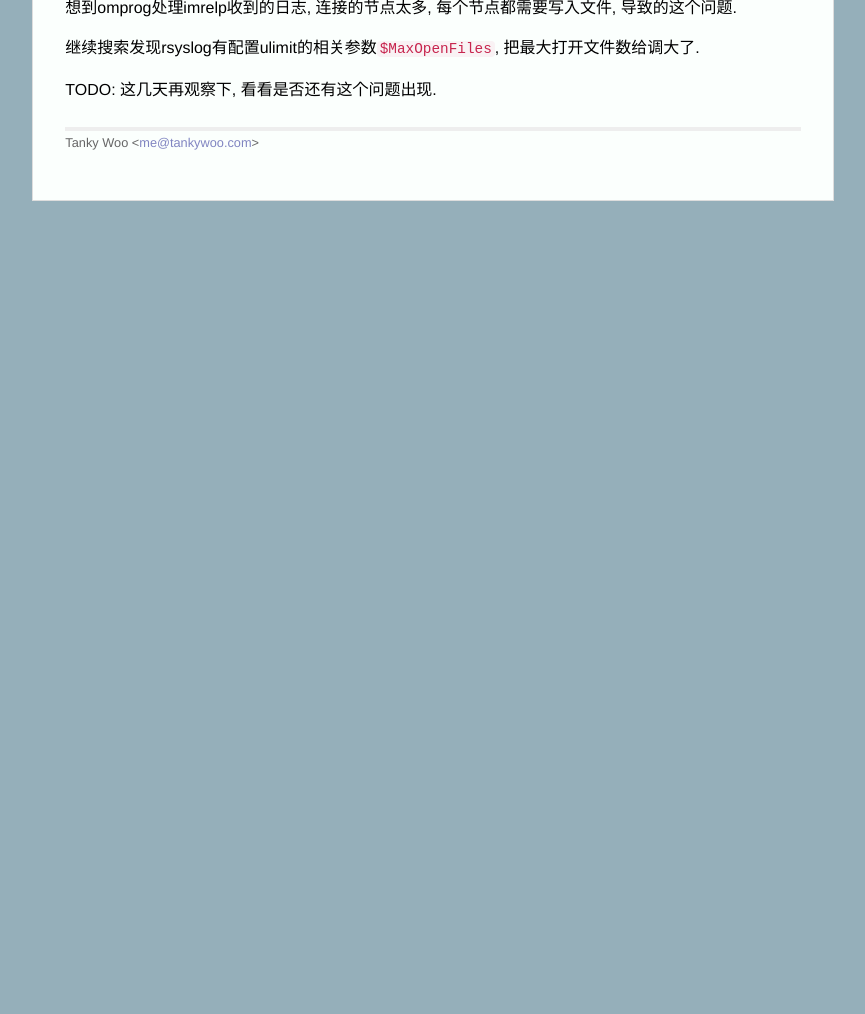
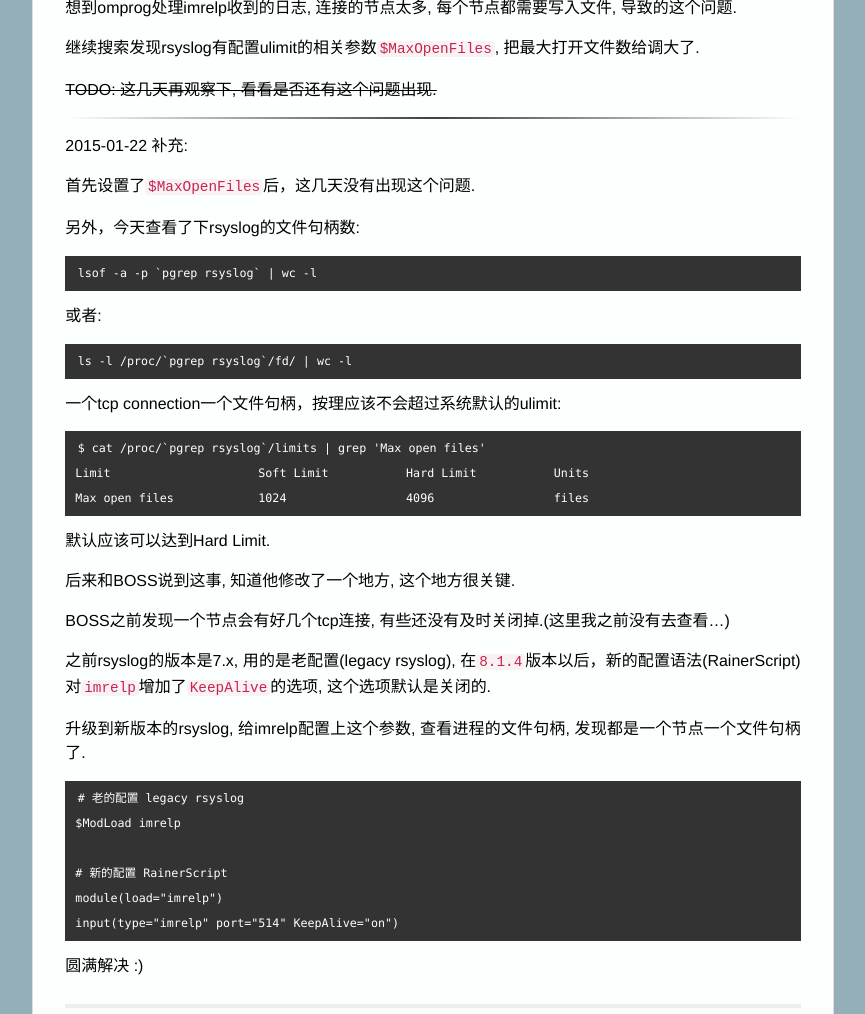
Before and after one commit to Harteyang/harte.top, a Jekyll site: the page built from _posts/2015-01-14-rsyslog-relp.markdown, in a window 1280 px wide and 1400 px high, scrolled down 2709 px. Shown: the part 386-1400 px from the top of the window, without its empty margins (207-1072 px from the left). Built offline with Jekyll 4.4.1, drawn with Linux system fonts in a browser that asks for light colours; Markdown is read by kramdown in place of the engine named in the settings; comment, search, counter and statistics services are not loaded; before the commit the page ends 3296 px from its top, so only the background shows below that.

Commit message:
update post

```diff
--- a/_posts/2015-01-14-rsyslog-relp.markdown
+++ b/_posts/2015-01-14-rsyslog-relp.markdown
@@ -58,4 +58,43 @@ RELP是一个C/S模型, 提供了一种command-response模型, 客户端(client)
 
 继续搜索发现rsyslog有配置ulimit的相关参数[`$MaxOpenFiles`](http://www.rsyslog.com/doc/rsconf1_maxopenfiles.html), 把最大打开文件数给调大了.
 
-TODO: 这几天再观察下, 看看是否还有这个问题出现.
+<strike>TODO: 这几天再观察下, 看看是否还有这个问题出现.</strike>
+
+---
+
+2015-01-22 补充:
+
+首先设置了`$MaxOpenFiles`后，这几天没有出现这个问题.
+
+另外，今天查看了下rsyslog的文件句柄数:
+
+    lsof -a -p `pgrep rsyslog` | wc -l
+
+或者:
+
+    ls -l /proc/`pgrep rsyslog`/fd/ | wc -l
+
+一个tcp connection一个文件句柄，按理应该不会超过系统默认的ulimit:
+
+    $ cat /proc/`pgrep rsyslog`/limits | grep 'Max open files'
+    Limit                     Soft Limit           Hard Limit           Units
+    Max open files            1024                 4096                 files
+
+默认应该可以达到Hard Limit.
+
+后来和BOSS说到这事, 知道他修改了一个地方, 这个地方很关键.
+
+BOSS之前发现一个节点会有好几个tcp连接, 有些还没有及时关闭掉.(这里我之前没有去查看...)
+
+之前rsyslog的版本是7.x, 用的是老配置(legacy rsyslog), 在`8.1.4`版本以后，新的配置语法(RainerScript)对`imrelp`增加了`KeepAlive`的选项, 这个选项默认是关闭的.
+
+升级到新版本的rsyslog, 给imrelp配置上这个参数, 查看进程的文件句柄, 发现都是一个节点一个文件句柄了.
+
+    # 老的配置 legacy rsyslog
+    $ModLoad imrelp
+
+    # 新的配置 RainerScript
+    module(load="imrelp")
+    input(type="imrelp" port="514" KeepAlive="on")
+
+圆满解决 :)
```
